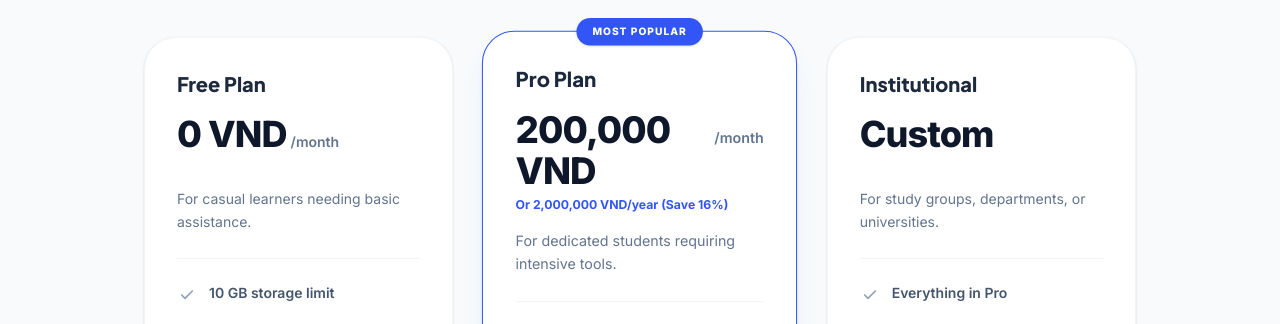
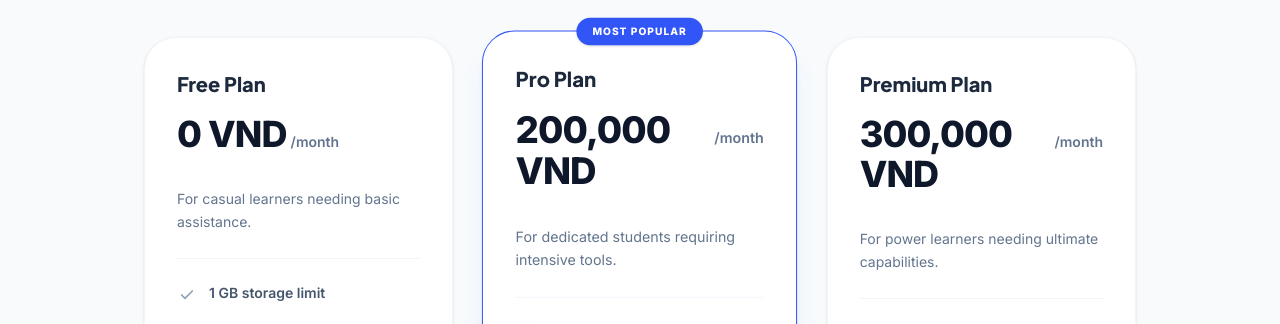
Before and after one commit to huynhduybinh24/SWP391_AIStudyHub, a React (Vite) app in the folder FrontEnd/: page /pricing in a window 1280 px wide. Shown: the part 279-603 px from the top of the page. Built offline with nearby package versions, Linux system fonts and the light colour scheme; no server answers; the HTML template or start-up script is replaced by a standard one.

Commit message:
feat: implement PricingPage with MoMo payment integration and dynamic plan configuration

```diff
--- a/FrontEnd/src/features/upgrade/pages/PricingPage.tsx
+++ b/FrontEnd/src/features/upgrade/pages/PricingPage.tsx
@@ -59,10 +59,10 @@ export function PricingPage({ isPublic = false }: { isPublic?: boolean }) {
       {
         id: 'pkg-free',
         name: language === 'vi' ? 'Gói Miễn phí' : 'Free Plan',
-        storageLimit: 10,
+        storageLimit: 1,
         priceMonthly: 0,
         perks: [
-          language === 'vi' ? 'Dung lượng lưu trữ 10 GB' : '10 GB storage limit',
+          language === 'vi' ? 'Dung lượng lưu trữ 1 GB' : '1 GB storage limit',
           language === 'vi' ? 'AI Chatbot trợ giúp cơ bản' : 'Basic AI Chatbot assistance',
           language === 'vi' ? 'Chia sẻ tài liệu tối đa 3 người' : 'Share files with up to 3 members',
           language === 'vi' ? 'Tốc độ tải xuống tiêu chuẩn' : 'Standard download speed'
@@ -71,14 +71,27 @@ export function PricingPage({ isPublic = false }: { isPublic?: boolean }) {
       {
         id: 'pkg-pro',
         name: language === 'vi' ? 'Gói Pro' : 'Pro Plan',
-        storageLimit: 50,
+        storageLimit: 5,
         priceMonthly: 200000,
         perks: [
-          language === 'vi' ? 'Dung lượng lưu trữ 50 GB' : '50 GB storage limit',
+          language === 'vi' ? 'Dung lượng lưu trữ 5 GB' : '5 GB storage limit',
           language === 'vi' ? 'AI Chatbot nâng cao & phân tích sâu' : 'Advanced AI chatbot & deep analysis',
           language === 'vi' ? 'Chia sẻ tệp tin không giới hạn' : 'Unlimited file sharing',
           language === 'vi' ? 'Tốc độ tải xuống băng thông cao' : 'High speed download bandwidth',
           language === 'vi' ? 'Bảo mật dữ liệu nâng cao bằng AI Guard' : 'Advanced security via AI Guard'
+        ]
+      },
+      {
+        id: 'pkg-enterprise',
+        name: language === 'vi' ? 'Gói Premium' : 'Premium Plan',
+        storageLimit: 50,
+        priceMonthly: 300000,
+        perks: [
+          language === 'vi' ? 'Dung lượng lưu trữ 50 GB' : '50 GB storage limit',
+          language === 'vi' ? 'AI thông minh cao cấp nhất (GPT-4o)' : 'Top-tier Smart AI Models (GPT-4o)',
+          language === 'vi' ? 'Báo cáo phân tích chuyên sâu hàng tuần' : 'Weekly AI In-depth Analytics Reports',
+          language === 'vi' ? 'Tạo câu hỏi & Tải tệp không giới hạn' : 'Unlimited Quiz Creation & Document uploads',
+          language === 'vi' ? 'Ưu tiên hỗ trợ 24/7' : 'Priority 24/7 Dedicated Support'
         ]
       }
     ]
@@ -89,12 +102,22 @@ export function PricingPage({ isPublic = false }: { isPublic?: boolean }) {
         try {
           const parsed = JSON.parse(saved)
           if (Array.isArray(parsed) && parsed.length > 0) {
+            const hasOldData = parsed.some((p: any) =>
+              (p.id === 'pkg-free' && p.storageLimit === 10) ||
+              (p.id === 'pkg-pro' && (p.priceMonthly === 12 || p.storageLimit === 50)) ||
+              (p.id === 'pkg-enterprise' && p.priceMonthly === 2000000)
+            )
+            if (hasOldData) {
+              localStorage.removeItem('aiStudyHubPackages')
+            } else {
               list = parsed.map((pkg: any) => {
                 let name = pkg.name
                 if (pkg.id === 'pkg-free') {
                   name = language === 'vi' ? 'Gói Miễn phí' : 'Free Plan'
                 } else if (pkg.id === 'pkg-pro') {
                   name = language === 'vi' ? 'Gói Pro' : 'Pro Plan'
+                } else if (pkg.id === 'pkg-enterprise') {
+                  name = language === 'vi' ? 'Gói Premium' : 'Premium Plan'
                 }
                 return {
                   id: pkg.id,
@@ -104,6 +127,7 @@ export function PricingPage({ isPublic = false }: { isPublic?: boolean }) {
                   perks: pkg.perks || []
                 }
               })
+            }
           }
         } catch (e) {
           console.error('Error loading packages in PricingPage:', e)
@@ -119,13 +143,13 @@ export function PricingPage({ isPublic = false }: { isPublic?: boolean }) {
 
     // Find current plan price to compare upgrade vs downgrade
     const currentPlanItem = packagesList.find(p => {
-      const planCode = p.id === 'pkg-free' ? 'free' : p.id === 'pkg-pro' ? 'pro' : p.id
+      const planCode = p.id === 'pkg-free' ? 'free' : p.id === 'pkg-pro' ? 'pro' : p.id === 'pkg-enterprise' ? 'enterprise' : p.id
       return planCode === currentPlanCode
     })
     const currentPlanPrice = currentPlanItem ? currentPlanItem.priceMonthly : 0
 
     const plans: PricingPlan[] = packagesList.map((pkg) => {
-      const planCode = pkg.id === 'pkg-free' ? 'free' : pkg.id === 'pkg-pro' ? 'pro' : pkg.id
+      const planCode = pkg.id === 'pkg-free' ? 'free' : pkg.id === 'pkg-pro' ? 'pro' : pkg.id === 'pkg-enterprise' ? 'enterprise' : pkg.id
       const isCurrent = currentPlanCode === planCode
 
       // Determine localized button text
@@ -150,23 +174,23 @@ export function PricingPage({ isPublic = false }: { isPublic?: boolean }) {
         description = language === 'vi' ? 'Dành cho người học thông thường cần hỗ trợ cơ bản.' : 'For casual learners needing basic assistance.'
       } else if (pkg.id === 'pkg-pro') {
         description = language === 'vi' ? 'Dành cho sinh viên tận tâm cần các công cụ chuyên sâu.' : 'For dedicated students requiring intensive tools.'
+      } else if (pkg.id === 'pkg-enterprise') {
+        description = language === 'vi' ? 'Dành cho học viên học tập tối đa, không giới hạn.' : 'For power learners needing ultimate capabilities.'
       } else {
         description = language === 'vi' ? 'Gói cước đặc biệt được thiết kế cho nhu cầu của bạn.' : 'Special plan tailored to your needs.'
       }
 
       // Pro savings text
       let yearlySavingText = undefined
-      if (pkg.id === 'pkg-pro') {
-        yearlySavingText = language === 'vi'
-          ? `Hoặc 2.000.000đ/năm (Tiết kiệm 16%)`
-          : `Or 2,000,000 VND/year (Save 16%)`
-      }
 
       const priceStr = pkg.priceMonthly === 0
         ? (language === 'vi' ? '0đ' : '0 VND')
         : (language === 'vi' ? `${pkg.priceMonthly.toLocaleString('vi-VN')}đ` : `${pkg.priceMonthly.toLocaleString('en-US')} VND`)
 
+      const backendPlanId = pkg.id === 'pkg-free' ? '1' : pkg.id === 'pkg-pro' ? '2' : '3'
+
       return {
+        id: backendPlanId,
         name: pkg.name,
         price: priceStr,
         billing: language === 'vi' ? '/tháng' : '/month',
@@ -201,22 +225,22 @@ export function PricingPage({ isPublic = false }: { isPublic?: boolean }) {
 
   const handleCurrentPlanClick = () => {
     const currentPkg = packagesList.find(p => {
-      const planCode = p.id === 'pkg-free' ? 'free' : p.id === 'pkg-pro' ? 'pro' : p.id
+      const planCode = p.id === 'pkg-free' ? 'free' : p.id === 'pkg-pro' ? 'pro' : p.id === 'pkg-enterprise' ? 'enterprise' : p.id
       return planCode === (user?.plan || 'free')
     })
-    const name = currentPkg?.name || 'Free Plan'
+    const name = currentPkg?.name || (language === 'vi' ? 'Gói Miễn phí' : 'Free Plan')
     toast.info(language === 'vi' ? `Bạn đang sử dụng ${name}` : `You are currently on the ${name}`)
   }
 
-  const handleUpgradeClick = () => {
+  const handleUpgradeClick = (planId: string) => {
     const isReallyAuthenticated = DEV_SKIP_AUTH ? false : isAuthenticated
     const isGuest = isPublic ? !isReallyAuthenticated : !user
 
     if (isGuest) {
-      sessionStorage.setItem(POST_LOGIN_REDIRECT_KEY, '/dashboard/checkout')
+      sessionStorage.setItem(POST_LOGIN_REDIRECT_KEY, `/dashboard/checkout?planId=${planId}`)
       navigate('/login')
     } else {
-      navigate('/dashboard/checkout')
+      navigate(`/dashboard/checkout?planId=${planId}`)
     }
   }
 
```
Lines whose indentation alone changed are shown as unchanged.
